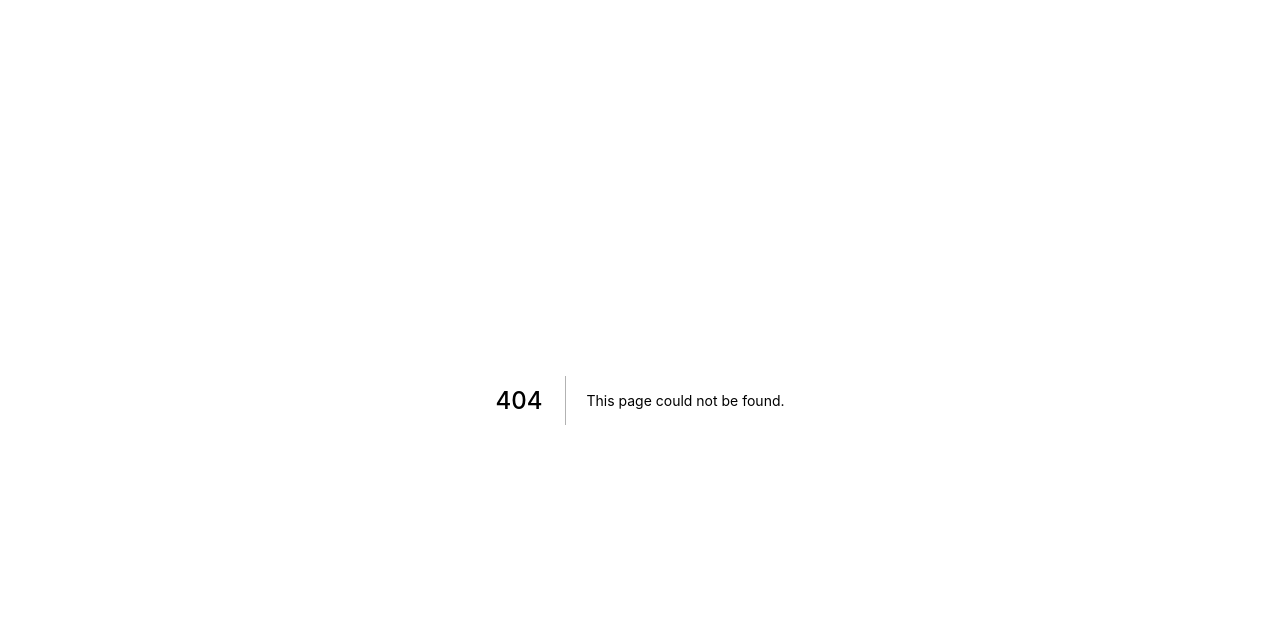
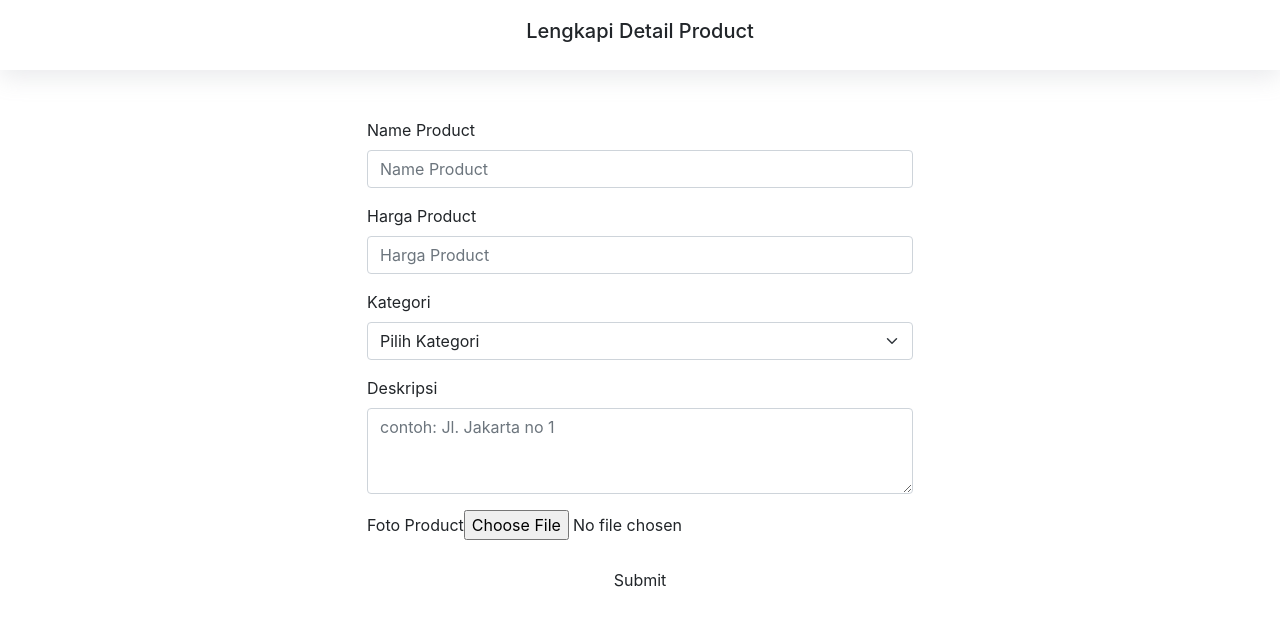
Before and after one commit to fsw6-kelompok3/Final-Project-Frontend, a Next.js app: page /lengkapi-detail-product in a window 1280 px wide. Before the commit this address had no page. Shown: the top 626 px of the page. Built offline with nearby package versions, Linux system fonts and the light colour scheme.

Commit message:
lengkapi detail produk

```diff
--- /dev/null
+++ b/pages/lengkapi-detail-product/index.jsx
@@ -0,0 +1,77 @@
+import React from "react";
+import HeadInfo from "../../components/layout/HeadInfo";
+import styles from "../../styles/Headinfo.module.css";
+
+const LengkapiDetailProfile = () => {
+  return (
+    <>
+      <HeadInfo />
+      <div className="container">
+        <div className="row justify-content-center py-5">
+          <div className="col-md-6">
+            <form>
+              <div className="mb-3">
+                <label for="name" className="form-label">
+                  Name Product
+                </label>
+                <input type="text" className="form-control" id="name" placeholder="Name Product" />
+              </div>
+              <div className="mb-3">
+                <label for="harga" className="form-label">
+                  Harga Product
+                </label>
+                <input
+                  type="text"
+                  className="form-control"
+                  id="harga"
+                  placeholder="Harga Product"
+                />
+              </div>
+              <div className="mb-3">
+                <label for="kota" className="form-label">
+                  Kategori
+                </label>
+                <select class="form-select">
+                  <option selected>Pilih Kategori</option>
+                  <option value="1">1</option>
+                  <option value="2">2</option>
+                  <option value="3">3</option>
+                </select>
+              </div>
+              <div class="mb-3">
+                <label for="address" class="form-label">
+                  Deskripsi
+                </label>
+                <textarea
+                  class="form-control"
+                  id="address"
+                  rows="3"
+                  placeholder="contoh: Jl. Jakarta no 1"
+                ></textarea>
+              </div>
+              {/* <div className="mb-3">
+                <input type="file" className="input-file" />
+                <i class="fa-solid fa-plus"></i>
+              </div> */}
+              <div className="mb-3">
+                <label for="address" class="form-label">
+                  Foto Product
+                </label>
+                <label className="filelabel">
+                  <i class="fa-solid fa-plus"></i>
+                  <input id="FileInput" name="input_file" type="file" />
+                </label>
+              </div>
+
+              <button type="submit" className="btn btn-edit w-100">
+                Submit
+              </button>
+            </form>
+          </div>
+        </div>
+      </div>
+    </>
+  );
+};
+
+export default LengkapiDetailProfile;
```
